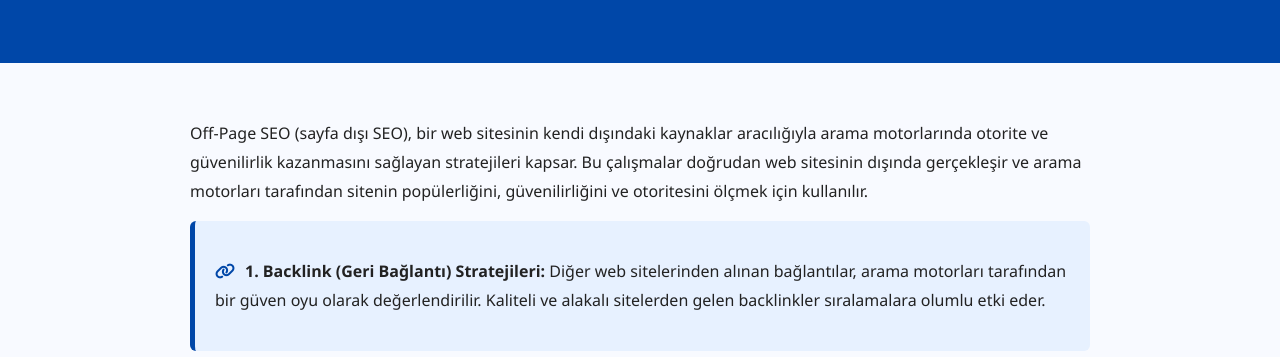
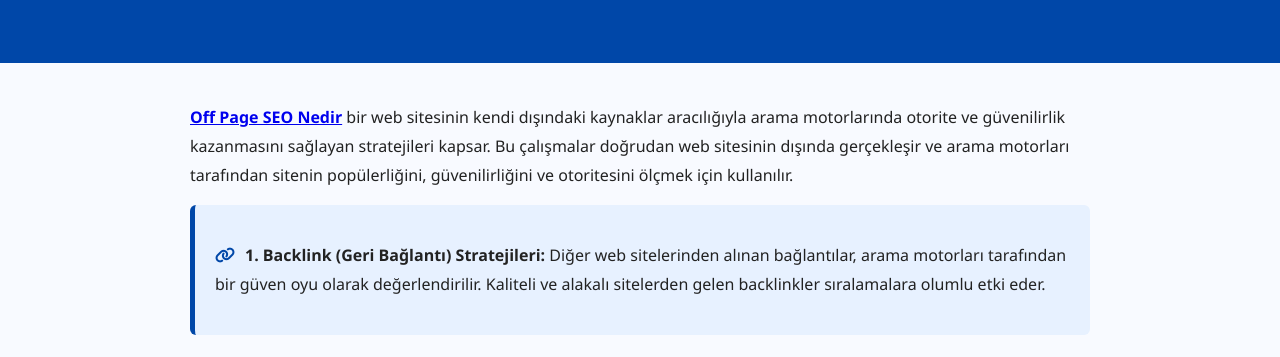
Before and after one commit to Seouzman/Off-Page-SEO-Nedir, a plain HTML site: page index.html in a window 1280 px wide. Shown: the part 143-500 px from the top of the page. Drawn offline with Linux system fonts and the light colour scheme.

Commit message:
index.html

```diff
--- a/index.html
+++ b/index.html
@@ -1,6 +1,7 @@
 <!DOCTYPE html>
 <html lang="tr">
 <head>
+  <meta name="google-site-verification" content="AeJ1Gh6Omp3Eg16U60vase36dnGyogBc19_6FZ5MgAg" />
   <meta charset="UTF-8" />
   <meta name="viewport" content="width=device-width, initial-scale=1.0"/>
   <title>Off-Page SEO Nedir?</title>
@@ -75,7 +76,7 @@
   </header>
 
   <section>
-    <p>Off-Page SEO (sayfa dışı SEO), bir web sitesinin kendi dışındaki kaynaklar aracılığıyla arama motorlarında otorite ve güvenilirlik kazanmasını sağlayan stratejileri kapsar. Bu çalışmalar doğrudan web sitesinin dışında gerçekleşir ve arama motorları tarafından sitenin popülerliğini, güvenilirliğini ve otoritesini ölçmek için kullanılır.</p>
+     <strong><a href="https://www.seouptr.com" target="_blank">Off Page SEO Nedir</a></strong> bir web sitesinin kendi dışındaki kaynaklar aracılığıyla arama motorlarında otorite ve güvenilirlik kazanmasını sağlayan stratejileri kapsar. Bu çalışmalar doğrudan web sitesinin dışında gerçekleşir ve arama motorları tarafından sitenin popülerliğini, güvenilirliğini ve otoritesini ölçmek için kullanılır.</p>
 
     <div class="info-block">
       <p><i class="fa-solid fa-link"></i><strong>1. Backlink (Geri Bağlantı) Stratejileri:</strong> Diğer web sitelerinden alınan bağlantılar, arama motorları tarafından bir güven oyu olarak değerlendirilir. Kaliteli ve alakalı sitelerden gelen backlinkler sıralamalara olumlu etki eder.</p>
```
